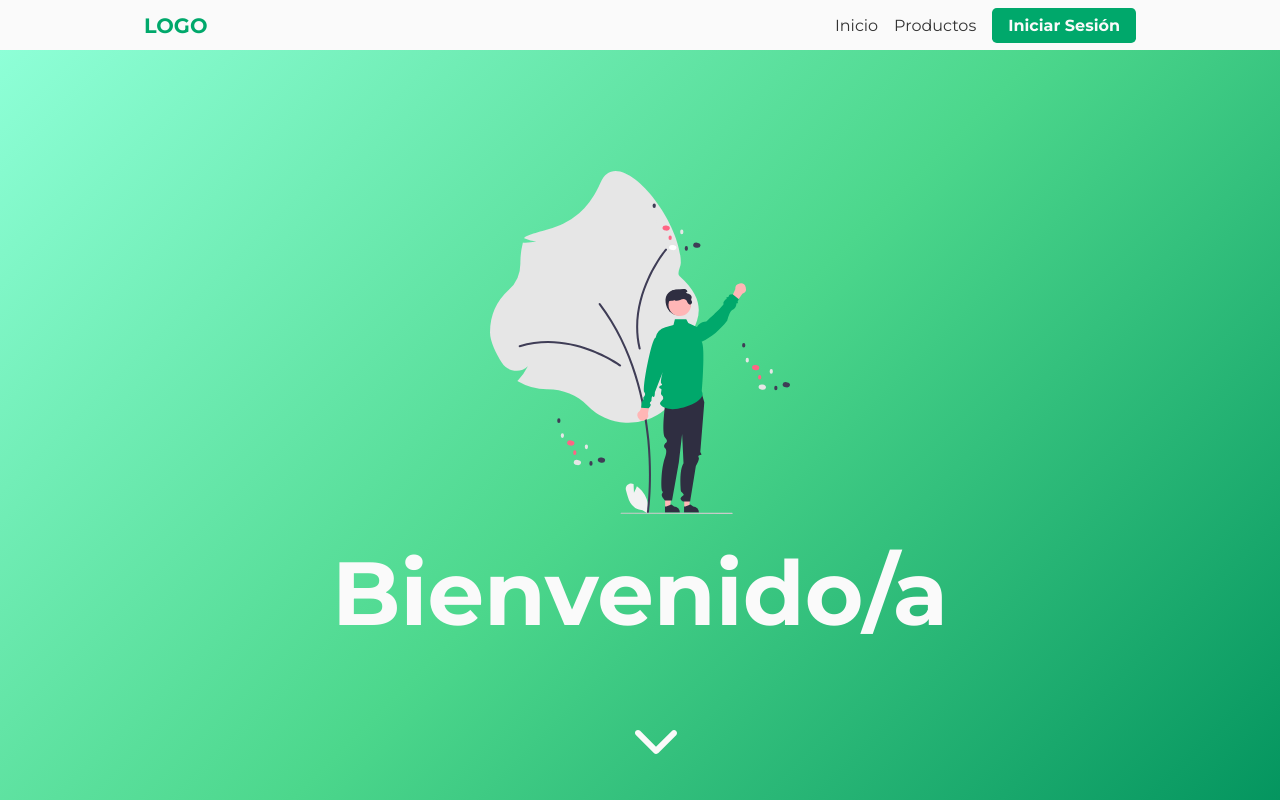
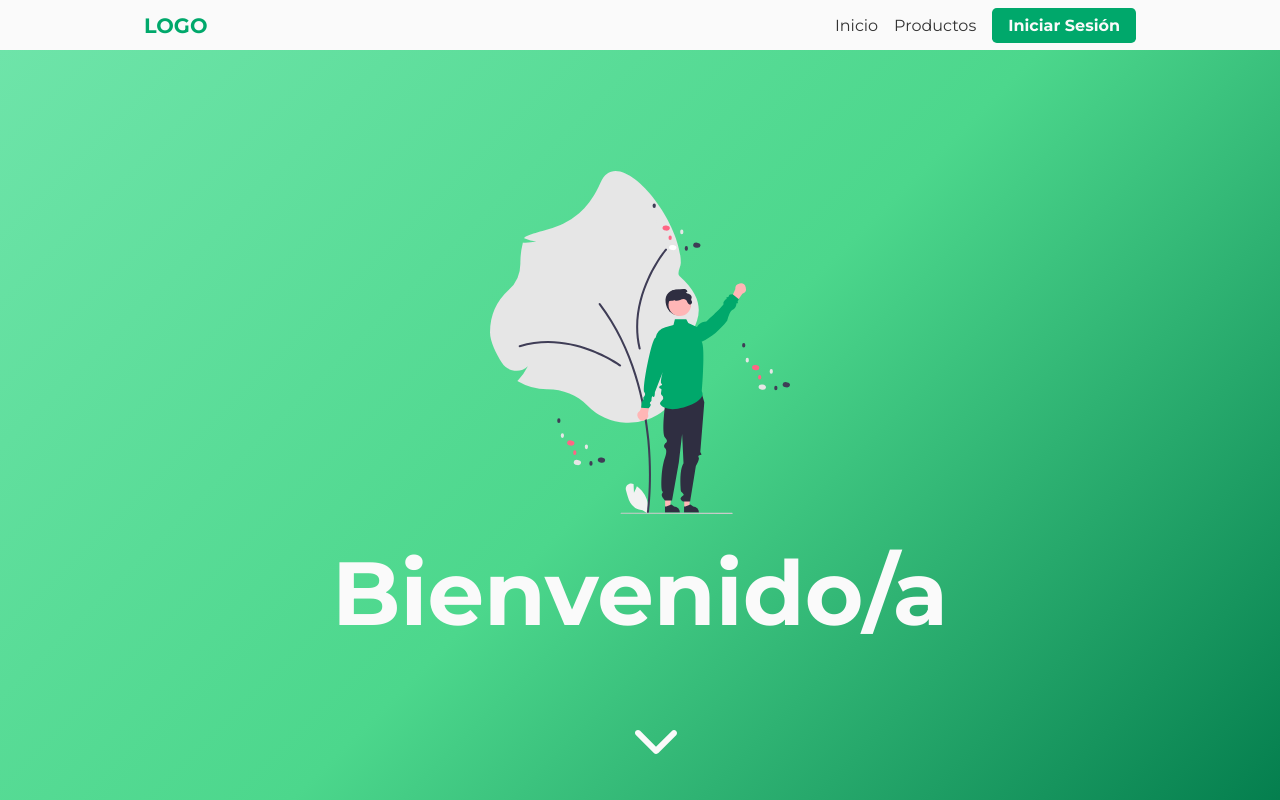
Before and after one commit to KevinStockmanns/App-Eccomerce, an Angular app: page /home in a window 1280 px wide. Shown: the top 800 px of the page. Built offline with nearby package versions, Linux system fonts and the light colour scheme.

Commit message:
Cambiando el color gradiante

```diff
--- a/src/styles.css
+++ b/src/styles.css
@@ -14,7 +14,7 @@
     --textAlphaColor: #333b;
 
     /* --gradientColor: #0a6e97, #5ca3d4, #AAF0D1; */
-    --gradientColor: #01925d, #4cd78c, #8effd7;
+    --gradientColor: #017a4b, #4cd78c, #6ee4a9;
 
     --greyColor: #787878;
     --greyAlphaColor: #78787878;
```
